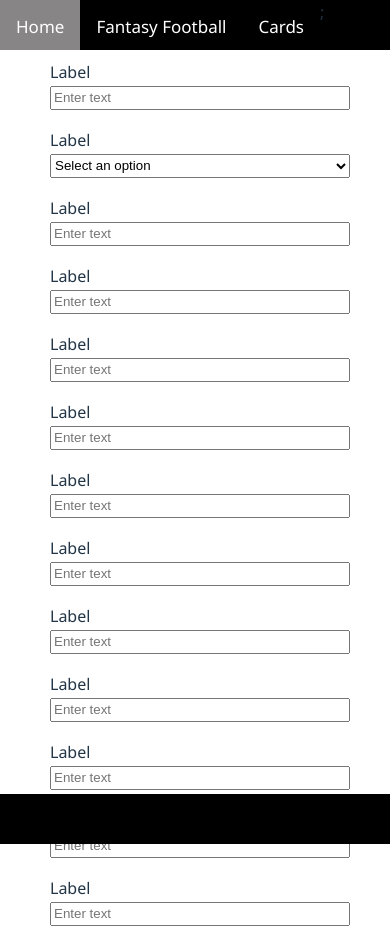
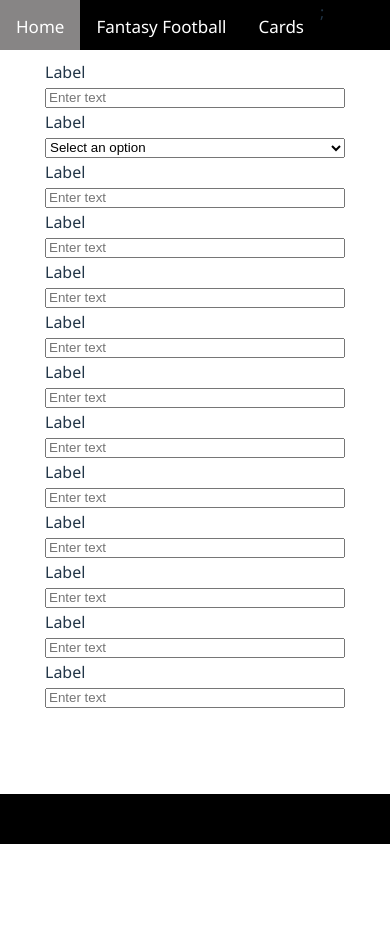
Before and after one commit to bspangler21/FrontendTemplate, a React (Vite) app: page /form in a window 390 px wide. After the commit the page ends 844 px from the top, so only its background shows below. Built offline with nearby package versions, Linux system fonts and the light colour scheme; what @fluentui/font-icons-mdl2 would draw is missing.

Commit message:
Refactor form styles: update layout properties for improved responsiveness and consistency

```diff
--- a/src/styles/form.module.css
+++ b/src/styles/form.module.css
@@ -1,30 +1,27 @@
 form {
   display: flex;
   margin: 20px auto;
-  flex-flow: row wrap;
-  justify-content: flex-start;
+  /* flex-flow: row wrap; */
+  /* justify-content: flex-start; */
   /* align-items: flex-start; */
 }
 
 .formRow {
   display: flex;
   flex-flow: row wrap;
-  justify-content: flex-start;
+  justify-content: space-between;
   align-items: center;
-  height: 80px;
-  /* width: 100%; */
-  /* padding: 5px; */
-  /* margin: 5px; */
+  height: 50px;
+  width: 100%;
+  padding: 5px;
 
 }
 
 .formInputContainer {
-  /* margin-top: 5px; */
-  /* margin-bottom: 5px; */
+  margin-top: 5px;
+  margin-bottom: 5px;
   height: 100%;
   width: 300px;
-  padding: 5px;
-  margin: 5px;
 }
 
 @media (max-width: 800px) {
```
